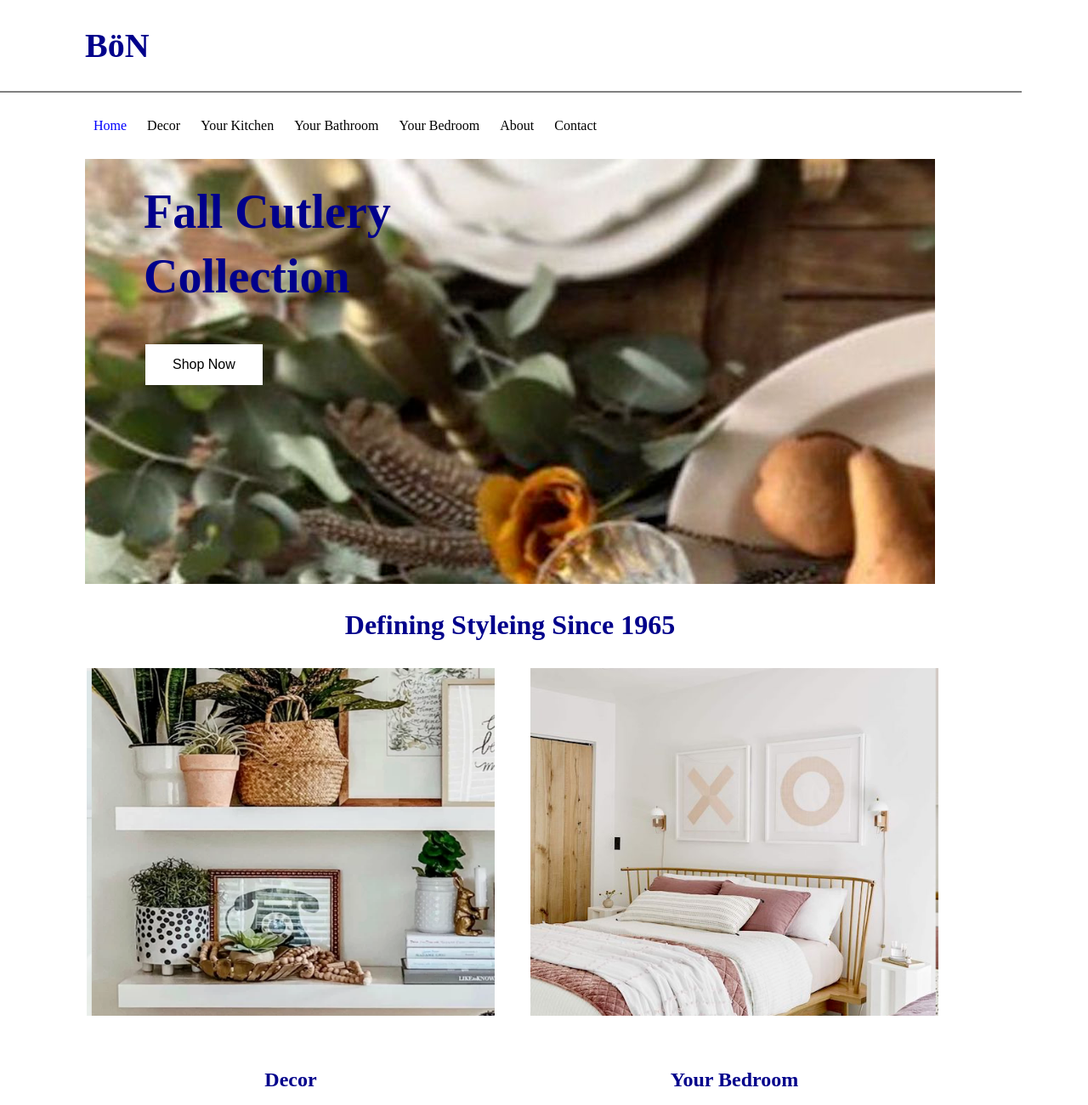
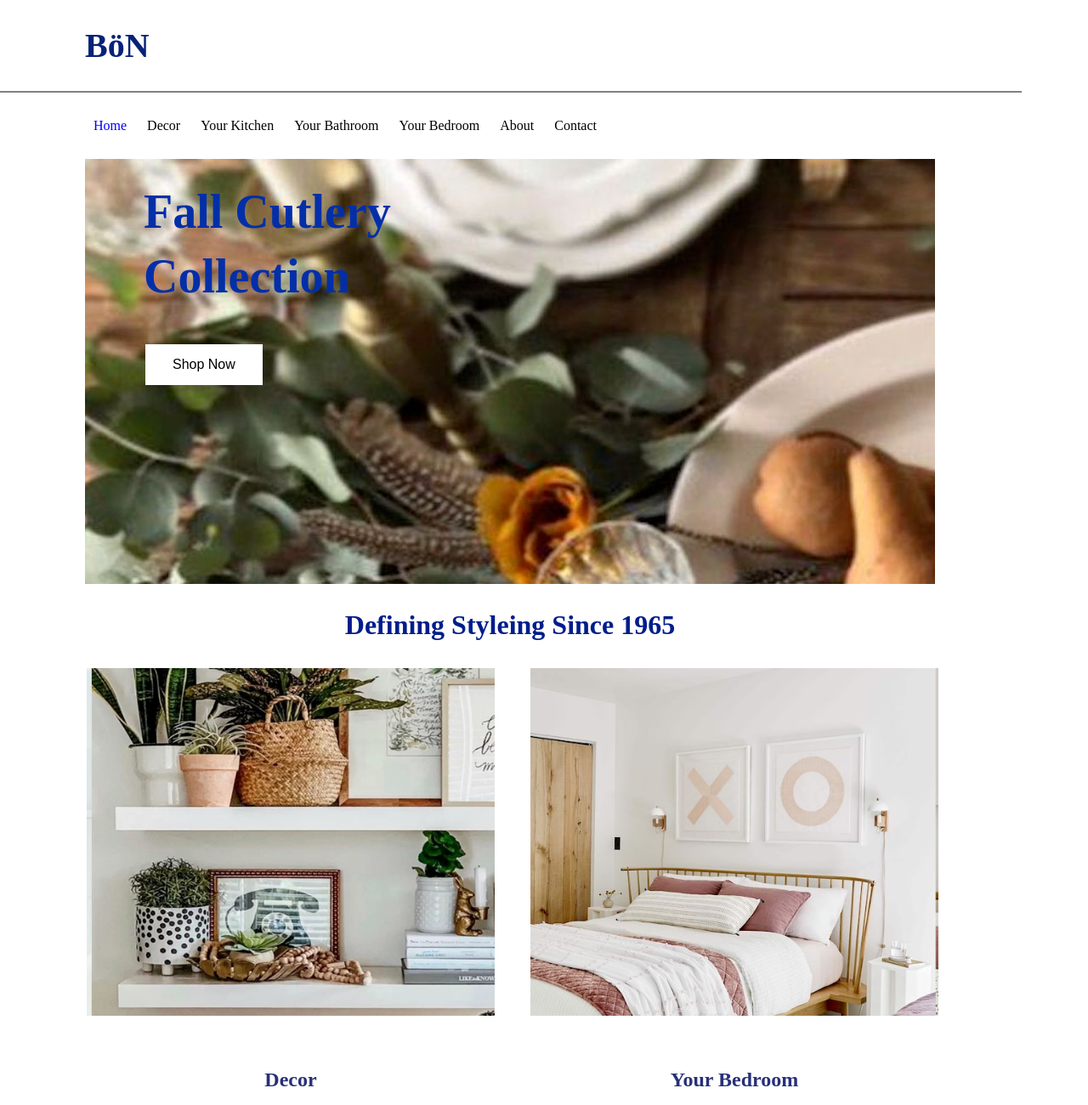
Before and after one commit to SKsaqlain/web-tech, a plain HTML site: page assignment1/hw1.html in a window 1280 px wide. Shown: the top 1300 px of the page at 85% size. Drawn offline with Linux system fonts and the light colour scheme.

Commit message:
updated font-color

```diff
--- a/assignment1/style.css
+++ b/assignment1/style.css
@@ -12,7 +12,8 @@
     margin-top: 30px;
     margin-bottom: 30px;
     font-size: 40px;
-    color: darkblue;
+    /* color: darkblue; */
+    color: rgb(6, 34, 121);
 }
 /* css for the horizontal line */
 .horizontal-line{
@@ -78,7 +79,8 @@ h2{
     /* padding-bottom: 10%; */
     margin-left: 69px;
     /* margin-top: 15; */
-    color: darkblue;
+    /* color: darkblue; */
+    color: rgb(2, 47, 169);
     font-size: 28px;
     font-family: serif;
 }
@@ -118,7 +120,8 @@ margin-bottom: 30px; */
 
 text-align: center;
 
-color: darkblue;
+/* color: darkblue; */
+color:rgb(0, 29, 139);
 margin-bottom: 30px;
   }
 
@@ -141,6 +144,7 @@ img {
 }
 .image-text {
     text-align: center;
-    color: darkblue;
+    /* color: darkblue; */
+    color:rgb(40, 48, 121);
     padding-top: 62px;
 }
```
